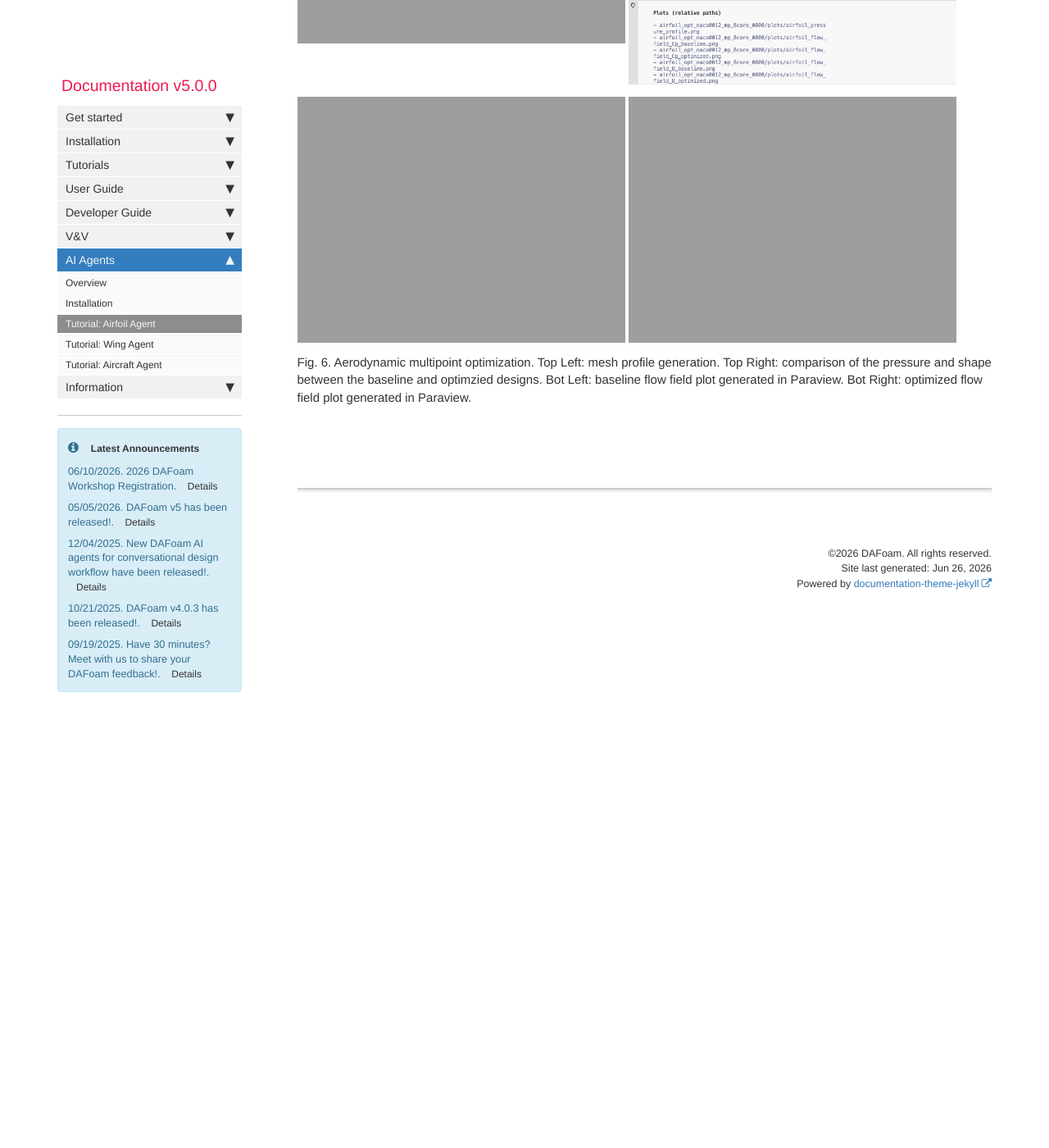
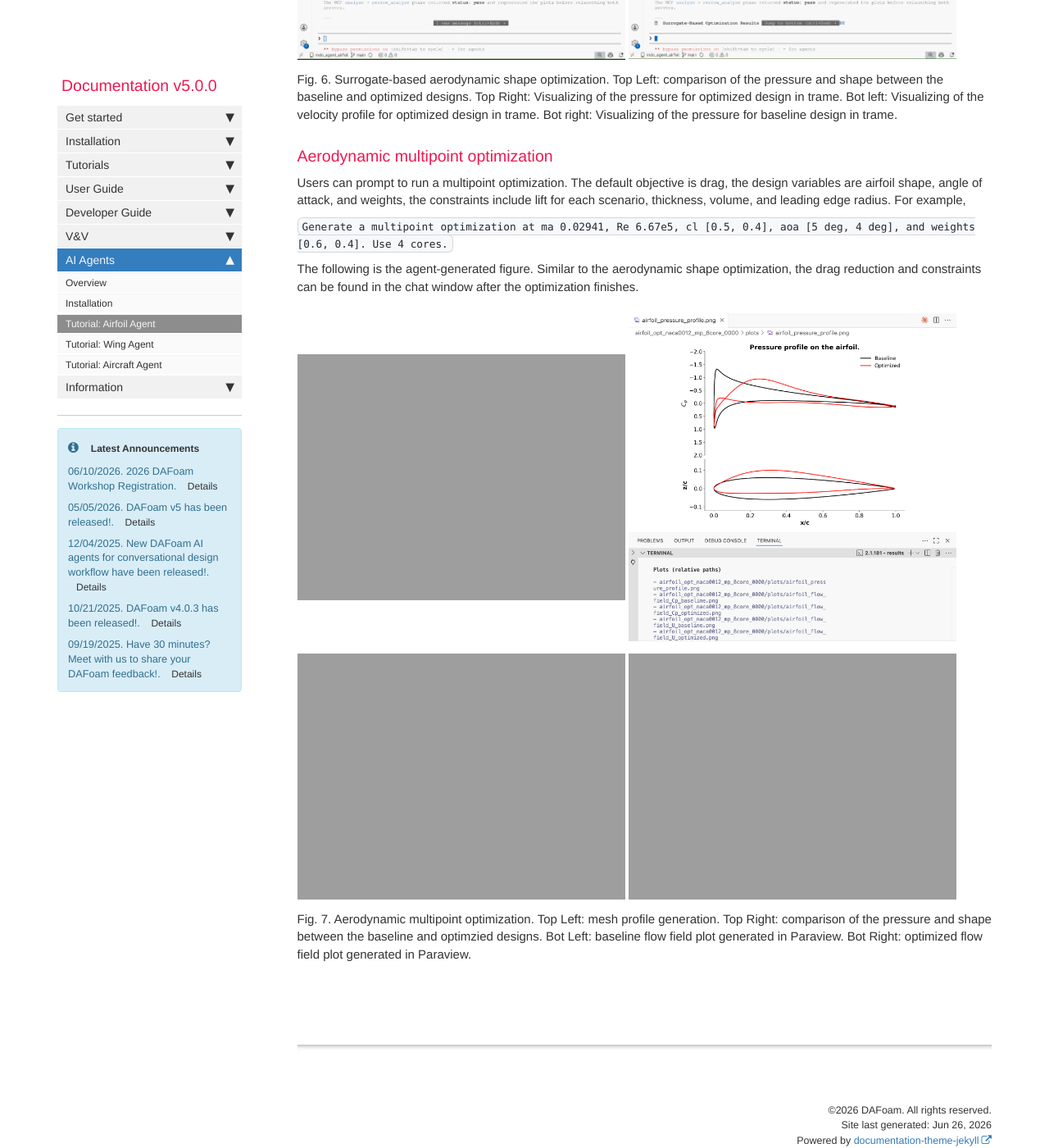
Before and after one commit to DAFoam/DAFoam.github.io, a Jekyll site: the page built from pages/mydoc/mydoc_ai_agent_airfoil.md, in a window 1280 px wide and 1400 px high, scrolled down 8418 px. Shown: the whole window at 82% size. Built offline with Jekyll 4.4.1, drawn with Linux system fonts in a browser that asks for light colours; comment, search, counter and statistics services are not loaded.

Commit message:
adding in pictures for SBO airfoil page, fixed figure number on multipoint opt

```diff
--- a/pages/mydoc/mydoc_ai_agent_airfoil.md
+++ b/pages/mydoc/mydoc_ai_agent_airfoil.md
@@ -455,7 +455,7 @@ The following is the agent generated figure. The drag reduction and constraint v
 <img src="{{ site.url }}{{ site.baseurl }}/images/tutorials/AI-airfoil-SBO-shape.png" style="width:400px !important;" />
 <img src="{{ site.url }}{{ site.baseurl }}/images/tutorials/AI-airfoil-SBO-pressure-opt-trame.png" style="width:400px !important;" />
 <img src="{{ site.url }}{{ site.baseurl }}/images/tutorials/AI-airfoil-SBO-velocity-opt-trame.png" style="width:400px !important;" />
-<img src="{{ site.url }}{{ site.baseurl }}/images/tutorials/AI-airfoil-SBO-veloccity-baseline-trame.png" style="width:400px !important;" />
+<img src="{{ site.url }}{{ site.baseurl }}/images/tutorials/AI-airfoil-SBO-pressure-baseline-trame.png" style="width:400px !important;" />
 
 Fig. 6. Surrogate-based aerodynamic shape optimization. Top Left: comparison of the pressure and shape between the baseline and optimized designs. Top Right: Visualizing of the pressure for optimized design in trame. Bot left: Visualizing of the velocity profile for optimized design in trame. Bot right: Visualizing of the pressure for baseline design in trame.
 
@@ -472,6 +472,6 @@ The following is the agent-generated figure. Similar to the aerodynamic shape op
 <img src="{{ site.url }}{{ site.baseurl }}/images/tutorials/AI-airfoil-multipoint-flowfield-baseline.png" style="width:400px !important;" />
 <img src="{{ site.url }}{{ site.baseurl }}/images/tutorials/AI-airfoil-multipoint-flowfield-optimized.png" style="width:400px !important;" />
 
-Fig. 6. Aerodynamic multipoint optimization. Top Left: mesh profile generation. Top Right: comparison of the pressure and shape between the baseline and optimzied designs. Bot Left: baseline flow field plot generated in Paraview. Bot Right: optimized flow field plot generated in Paraview.
+Fig. 7. Aerodynamic multipoint optimization. Top Left: mesh profile generation. Top Right: comparison of the pressure and shape between the baseline and optimzied designs. Bot Left: baseline flow field plot generated in Paraview. Bot Right: optimized flow field plot generated in Paraview.
 
 {% include links.html %}
```
Also changed, not shown: images/tutorials/AI-airfoil-SBO-pressure-baseline-trame.png (added), images/tutorials/AI-airfoil-SBO-pressure-opt-trame.png (added), images/tutorials/AI-airfoil-SBO-shape.png (added), images/tutorials/AI-airfoil-SBO-velocity-opt-trame.png (added).
